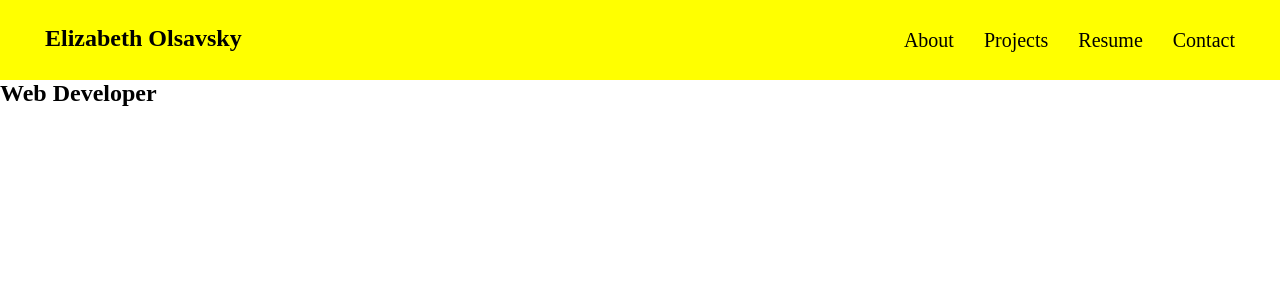
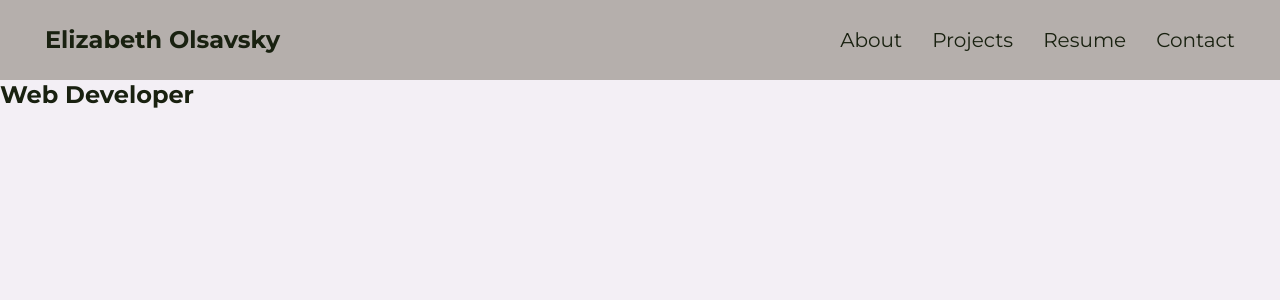
Before and after one commit to elizabetholsavsky/portfolio, a React (Create React App) app: page / in a window 1280 px wide. Shown: the top 300 px of the page. Built offline with nearby package versions, Linux system fonts and the light colour scheme.

Commit message:
add root color to css, import google font to main css, link main css to other css pages, add 'back to top' link at footer, footer still needs to be positioned

```diff
--- a/src/App.css
+++ b/src/App.css
@@ -1,15 +1,38 @@
+@import url('https://fonts.googleapis.com/css2?family=Montserrat:wght@400;700&display=swap');
+
 * {
     box-sizing: border-box;
     margin: 0;
     padding: 0;
     scroll-behavior: smooth;
+    font-family: 'Montserrat', sans-serif;
 }
 
+html {
+    background: var(--primary);
+}
+
+:root {
+    --primary: #b5afac;
+    --text: #192110;
+    --action: #98CE00;
+    --active: rgb(80, 80, 135);
+    --secondary: #fafafa;
+    --background: #F3EFF5;
+    --font-size: 1rem;
+
+}
+
+/* dark theme root coming soon */
+
 .scroll-container {
+    background-color: var(--background);
+    color: var(--text);
     height: 90vh;
     width: 100%;
     overflow-y: scroll;
     scroll-snap-type: y mandatory;
+    font-size: 1rem;
 }
 
 section {
--- a/src/App.js
+++ b/src/App.js
@@ -11,7 +11,9 @@ import Contact from './components/Contact/Contact.js'
 function App() {
   return (
     <>
-    <Nav/>
+    <header>
+      <Nav/>
+    </header>
     <div className='scroll-container'>
       <Home/>
       <About/>
--- /dev/null
+++ b/src/components/Contact/Contact.css
@@ -0,0 +1,16 @@
+@import url('https://fonts.googleapis.com/css2?family=Montserrat:wght@400;700&display=swap');
+
+footer {
+    background-color: var(--primary);
+    position: relative;
+    width: 100%;
+    text-align: center;
+
+}
+
+footer a {
+    color: var(--text);
+    text-decoration: none;
+    margin: 10px;
+    padding: 5px;
+}
--- a/src/components/Contact/Contact.js
+++ b/src/components/Contact/Contact.js
@@ -1,12 +1,22 @@
+import './Contact.css'
+
 const Contact = () => {
-  return (
+    return (
     <>
-      <section id="contact">
-        <h2> Contact </h2>
-      </section>
-      <footer></footer>
+        <section id="contact">
+            <div className='contact-content'>
+                <h2> Contact </h2>
+            </div>
+
+            <footer>
+                <a href="/">
+                    <h3>Back to Top</h3>
+                </a>
+                <h3 className='copyright'>Elizabeth Olsavsky 2023</h3>
+            </footer>
+        </section>
     </>
 
-  )
+    )
 }
 export default Contact
--- a/src/components/Nav/Hamburger.css
+++ b/src/components/Nav/Hamburger.css
@@ -1,3 +1,5 @@
+@import '../../App.css';
+
 .hamburger {
     display: none;
     cursor: pointer;
@@ -9,10 +11,11 @@
     height: 3px;
     margin: 5px auto;
     -webkit-transition: all 0.3s ease-in-out;
-    background-color: black;
+    transition: all 0.3s ease-in-out;
+    background-color: var(--text);
 }
 
-@media(max-width:768px) {
+@media(max-width:825px) {
     .navbar {
         display: flex;
         justify-content: space-between;
@@ -47,19 +50,19 @@
 
     .nav-menu {
         position: fixed;
-        left: -100%;
+        right: -100%;
         top: 70px;
         gap: 0;
         flex-direction: column;
-        background-color: yellow;
+        background-color: var(--primary);
         width: 100vw;
         overflow-x: hidden;
         text-align: center;
-        transition: 0.3s;
+        /* transition: 0.3s; */
     }
 
     .nav-menu.active {
-        left: 0;
+        right: 0;
     }
 
     .nav-item {
--- a/src/components/Nav/Nav.css
+++ b/src/components/Nav/Nav.css
@@ -1,4 +1,7 @@
+@import '../../App.css';
+
 .navbar {
+    background-color: var(--primary);
     height: 10vh;
     width: 100%;
     position: sticky;
@@ -7,7 +10,6 @@
     display: flex;
     justify-content: space-between;
     margin-bottom: 0;
-    background-color: yellow;
 }
 
 .nav-menu {
@@ -17,17 +19,21 @@
     font-size: 1.25rem;
 }
 
+.name {
+    font-weight: bold;
+}
+
 .name, .nav-link {
+    color: var(--text);
     text-decoration: none;
-    color: black;
     margin: 10px;
     padding: 5px;
 }
 
 .nav-link:hover {
-    color: red;
+    color: var(--active);
 }
 .active {
     font-weight: bold;
-    color: red;
+    color: var(--active);
 }
--- a/src/components/Nav/Nav.js
+++ b/src/components/Nav/Nav.js
@@ -75,6 +75,14 @@ const Nav = () => {
             <h1>Elizabeth Olsavsky</h1>
         </a>
 
+        <div className={`hamburger ${menuActive ? 'active' : ''}`} onClick={() => setMenuActive(!menuActive)}>
+            <div className='hamburger-container'>
+            <span className="hamburger-bar"></span>
+            <span className="hamburger-bar"></span>
+            <span className="hamburger-bar"></span>
+            </div>
+        </div>
+
         <ul className={`nav-menu ${menuActive ? 'active' : 'nav-menu'}`}>
             <li className="nav-item">
             <a
@@ -116,14 +124,6 @@ const Nav = () => {
             </a>
             </li>
         </ul>
-
-        <div className={`hamburger ${menuActive ? 'active' : ''}`} onClick={() => setMenuActive(!menuActive)}>
-            <div className='hamburger-container'>
-            <span className="hamburger-bar"></span>
-            <span className="hamburger-bar"></span>
-            <span className="hamburger-bar"></span>
-            </div>
-        </div>
     </nav>
     );
 }
```
